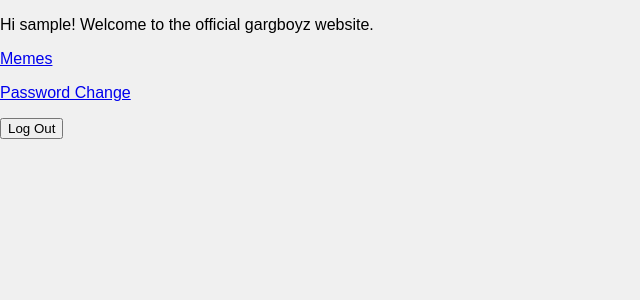
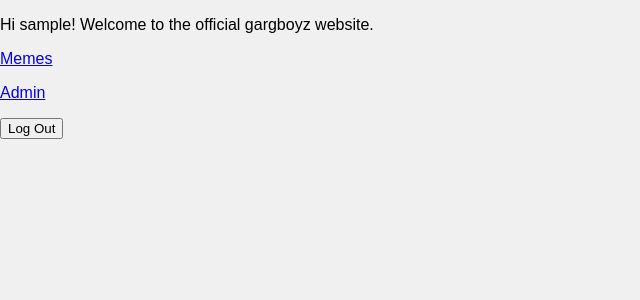
Before and after one commit to danielkinahan/gargboyz, a Django app: page / in a window 1280 px wide. Shown: the top 300 px of the page, without its empty margins (0-640 px from the left). Run offline with Django 5.2, Linux system fonts and the light colour scheme; the visitor is signed in with stand-in values (Sample User, id 1); some libraries are stand-ins or nearby versions.

Commit message:
front qol and stability

```diff
--- a/memes/templates/meme_form_all.html
+++ b/memes/templates/meme_form_all.html
@@ -46,10 +46,12 @@
                     </td>
                     <td>{{ form.meme_type }}</td>
                     <td style="font-size: 12px;">
+                        {% if meme.voice_recording_path.url is defined %}
                         <audio controls preload="none">
                             <source src="{{ meme.voice_recording_path.url }}" type="audio/mp3">
                             Your browser does not support the audio tag.
                         </audio>
+                        {% endif %}
                         {{ form.voice_recording_path }}
                     </td>
                     <td>{{ form.voice_recording_transcript }}</td>
--- a/memes/templates/meme_list.html
+++ b/memes/templates/meme_list.html
@@ -45,6 +45,8 @@
 <body>
     <div class="container-fluid">
         <h1>Meme List</h1>
+        <a href="/"
+            style='border: 1px solid black; display: inline-block; padding: 5px;'>{% bootstrap_button 'home' %}</a>
         <a href="{% url 'create' %}" ,
             style='border: 1px solid black; display: inline-block; padding: 5px;'>{% bootstrap_button 'add meme' %}</a>
         <a href="{% url 'update_all' %}" ,
--- a/templates/home.html
+++ b/templates/home.html
@@ -6,15 +6,16 @@
 {% if user.is_authenticated %}
 <p>Hi {{ user.username }}! Welcome to the official gargboyz website.</p>
 <p><a href="{% url 'read' %}">Memes</a></p>
-<p><a href="{% url 'password_change' %}">Password Change</a></p>
+{% if user.is_superuser %}
+<p><a href="{% url 'admin:index' %}">Admin</a></p>
+{% endif %}
 <form action="{% url 'logout' %}" method="post">
     {% csrf_token %}
     <button type="submit">Log Out</button>
 </form>
 {% else %}
 <p>You are not logged in</p>
+<p><a href="{% url 'login' %}">Log In</a></p>
 <p><a href="{% url 'signup' %}">Sign Up</a></p>
-<p><a href="{% url 'password_reset' %}">Password Reset</a></p>
-<p><a href="{% url 'login' %}">Log In</a></p>
 {% endif %}
 {% endblock %}
--- a/templates/registration/login.html
+++ b/templates/registration/login.html
@@ -9,5 +9,5 @@
     {{ form }}
     <button type="submit">Log In</button>
 </form>
-<p><a href="{% url 'signup' %}">Sign Up</a></p>
+<p><a href="{% url 'password_reset' %}">Password Reset</a></p>
 {% endblock %}
```
